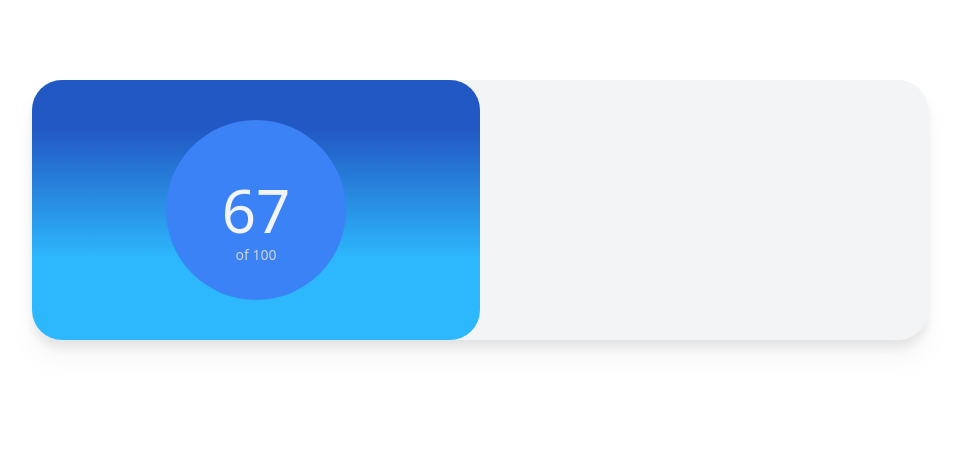
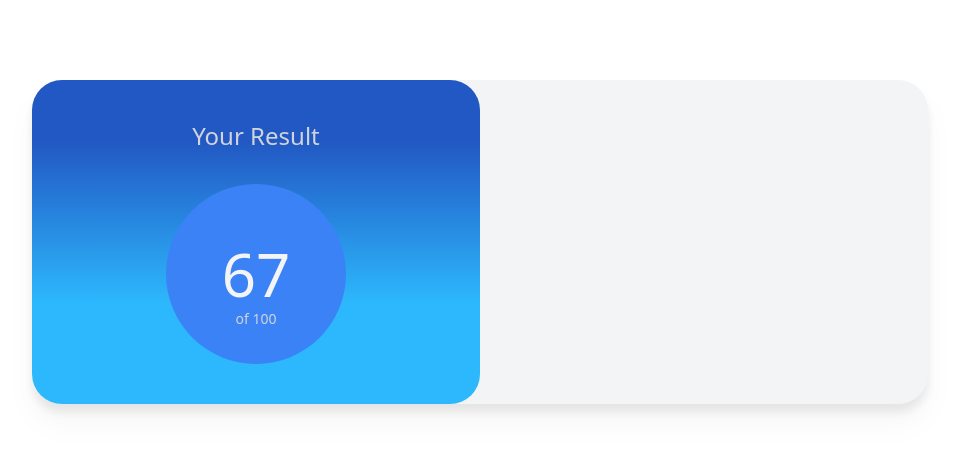
Before and after one commit to dominikjakobsze/Results-summary-component--frontendmentor.io-, a website built with Vite: page frontend/app-vite/index.html in a window 1280 px wide. Shown: the whole page, without its empty margins (160-1119 px from the left). Built offline with nearby package versions, Linux system fonts and the light colour scheme.

Commit message:
left part of component design

```diff
--- a/frontend/app-vite/index.html
+++ b/frontend/app-vite/index.html
@@ -10,11 +10,17 @@
     <section class="w-full grid grid-cols-1">
 
       <div class="w-[70%] justify-self-center self-center grid grid-cols-2 bg-gray-100 mt-20 rounded-[30px] drop-shadow-xl">
-        <div class="w-full grid grid-cols-1 self-start justify-self-start  bg-gradient-1 rounded-[30px] p-10">
+        <div class="w-full grid grid-cols-1 self-start justify-self-start  bg-gradient-1 rounded-[30px] p-10 gap-8">
+          <!-- header result start -->
+          <h1 class="w-full self-center justify-self-center text-center text-2xl text-gray-300">Your Result</h1>
+          <!-- header result end -->
+          <!--          -->
+          <!-- circle counter start -->
           <div class="rounded-full bg-blue-500 h-[180px] w-[180px] justify-self-center self-start grid grid-cols-1 relative overflow-hidden">
             <p data-counter="data-counter" class="w-full text-center self-center justify-self-center text-6xl text-gray-100">67</p>
             <p class="w-full text-gray-300 -translate-x-[50%] -translate-y-[50%] top-[75%] left-[50%] text-center text-sm absolute">of 100</p>
           </div>
+          <!-- circle counter end -->
         </div>
         <div class="w-full grid grid-cols-1 self-start justify-self-start"></div>
       </div>
```
